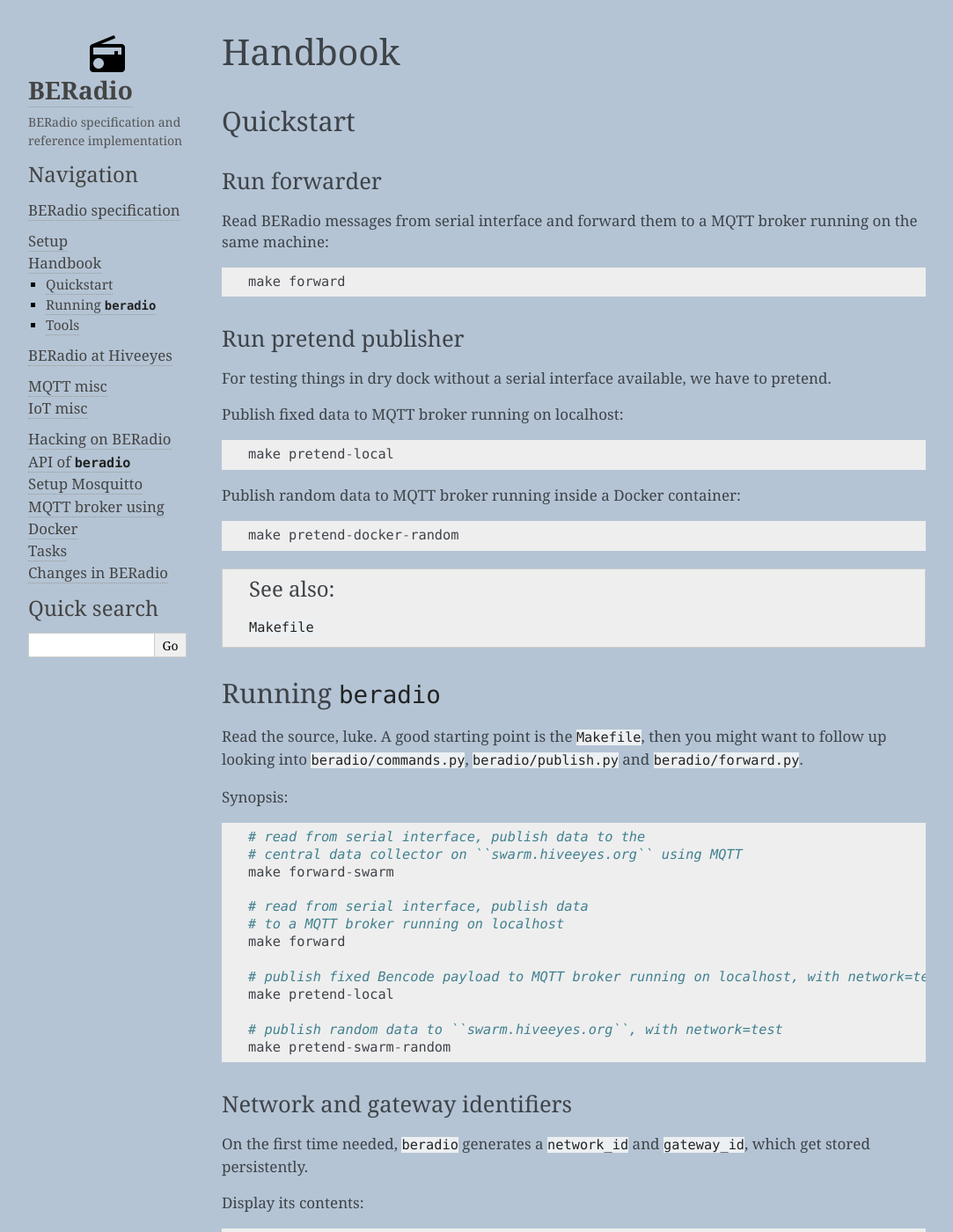
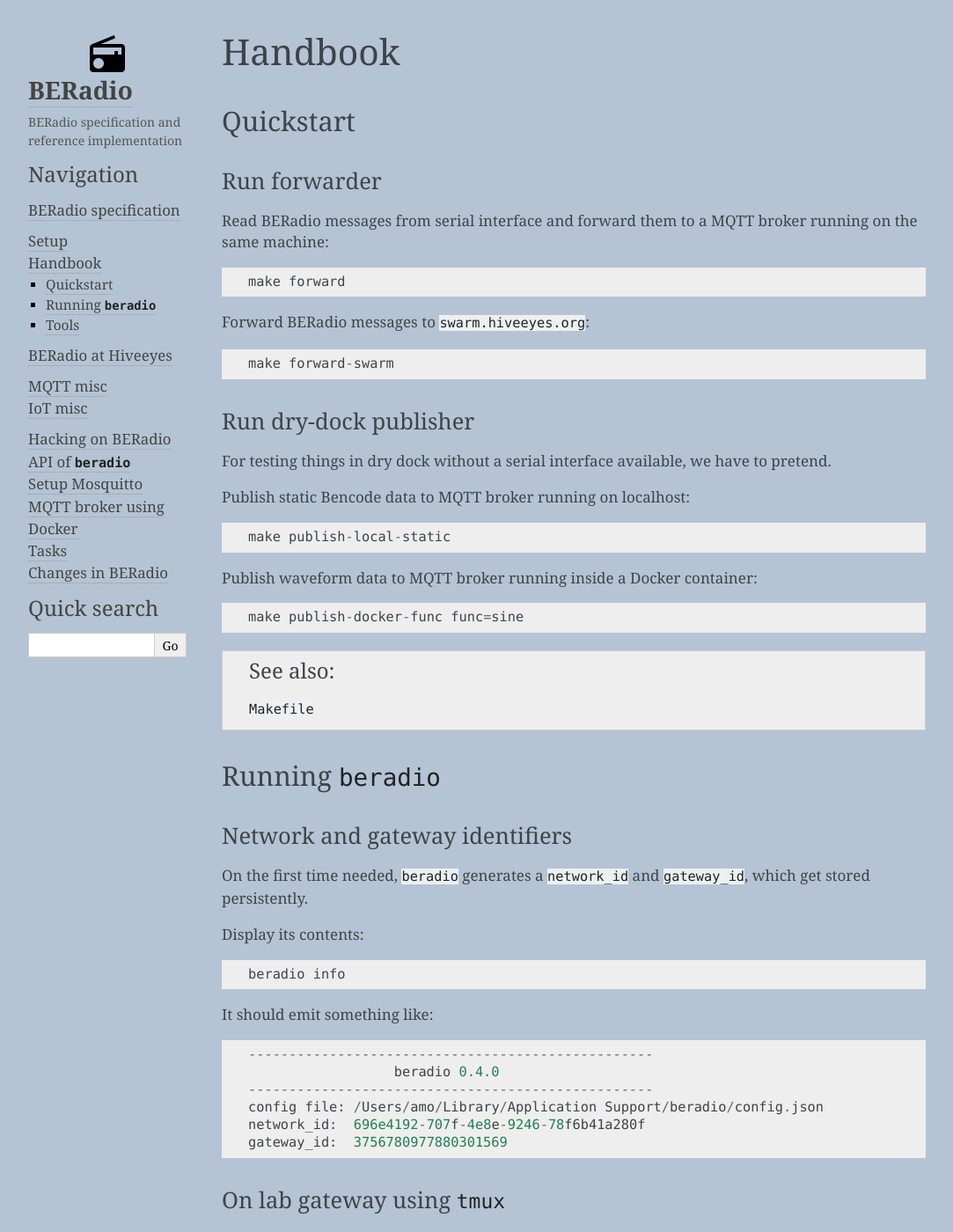
Before and after one commit to hiveeyes/beradio, a Sphinx documentation site: the page built from doc/source/handbook.rst, in a window 1280 px wide and 1400 px high. Shown: the whole window at 88% size, without its empty margins (42-1125 px from the left). Built offline with Sphinx 7.4.7, drawn with Linux system fonts in a browser that asks for light colours.

Commit message:
refactor Makefile targets re. mqtt publishing

```diff
--- a/CHANGES.rst
+++ b/CHANGES.rst
@@ -23,6 +23,7 @@ develop
 - improve logging
 - add nanosecond timestamp to json mqtt message
 - use shorter unique id as gateway id
+- refactor Makefile targets re. mqtt publishing
 
 
 2015-10-27 0.4.4
--- a/doc/source/handbook.rst
+++ b/doc/source/handbook.rst
@@ -18,18 +18,21 @@ Read BERadio messages from serial interface and forward them to a MQTT broker ru
 
     make forward
 
+Forward BERadio messages to ``swarm.hiveeyes.org``::
 
-Run pretend publisher
----------------------
+    make forward-swarm
+
+Run dry-dock publisher
+----------------------
 For testing things in dry dock without a serial interface available, we have to pretend.
 
-Publish fixed data to MQTT broker running on localhost::
+Publish static Bencode data to MQTT broker running on localhost::
 
-    make pretend-local
+    make publish-local-static
 
-Publish random data to MQTT broker running inside a Docker container::
+Publish waveform data to MQTT broker running inside a Docker container::
 
-    make pretend-docker-random
+    make publish-docker-func func=sine
 
 
 .. seealso::
@@ -39,26 +42,6 @@ Publish random data to MQTT broker running inside a Docker container::
 
 Running ``beradio``
 ===================
-
-Read the source, luke. A good starting point is the ``Makefile``,
-then you might want to follow up looking into ``beradio/commands.py``,
-``beradio/publish.py`` and ``beradio/forward.py``.
-
-Synopsis::
-
-    # read from serial interface, publish data to the
-    # central data collector on ``swarm.hiveeyes.org`` using MQTT
-    make forward-swarm
-
-    # read from serial interface, publish data
-    # to a MQTT broker running on localhost
-    make forward
-
-    # publish fixed Bencode payload to MQTT broker running on localhost, with network=test
-    make pretend-local
-
-    # publish random data to ``swarm.hiveeyes.org``, with network=test
-    make pretend-swarm-random
 
 
 Network and gateway identifiers
```
Also changed, not shown: 1 other file.
